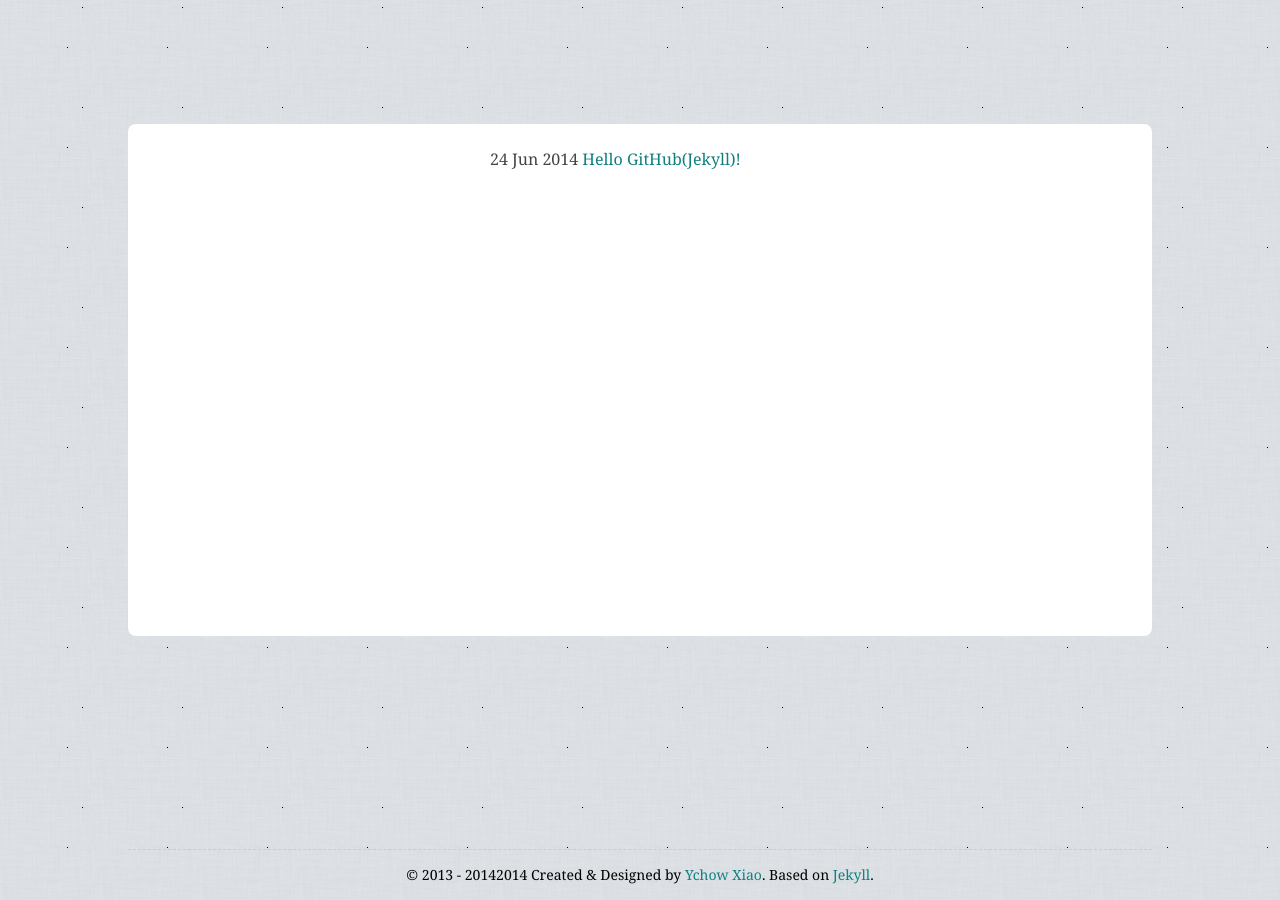
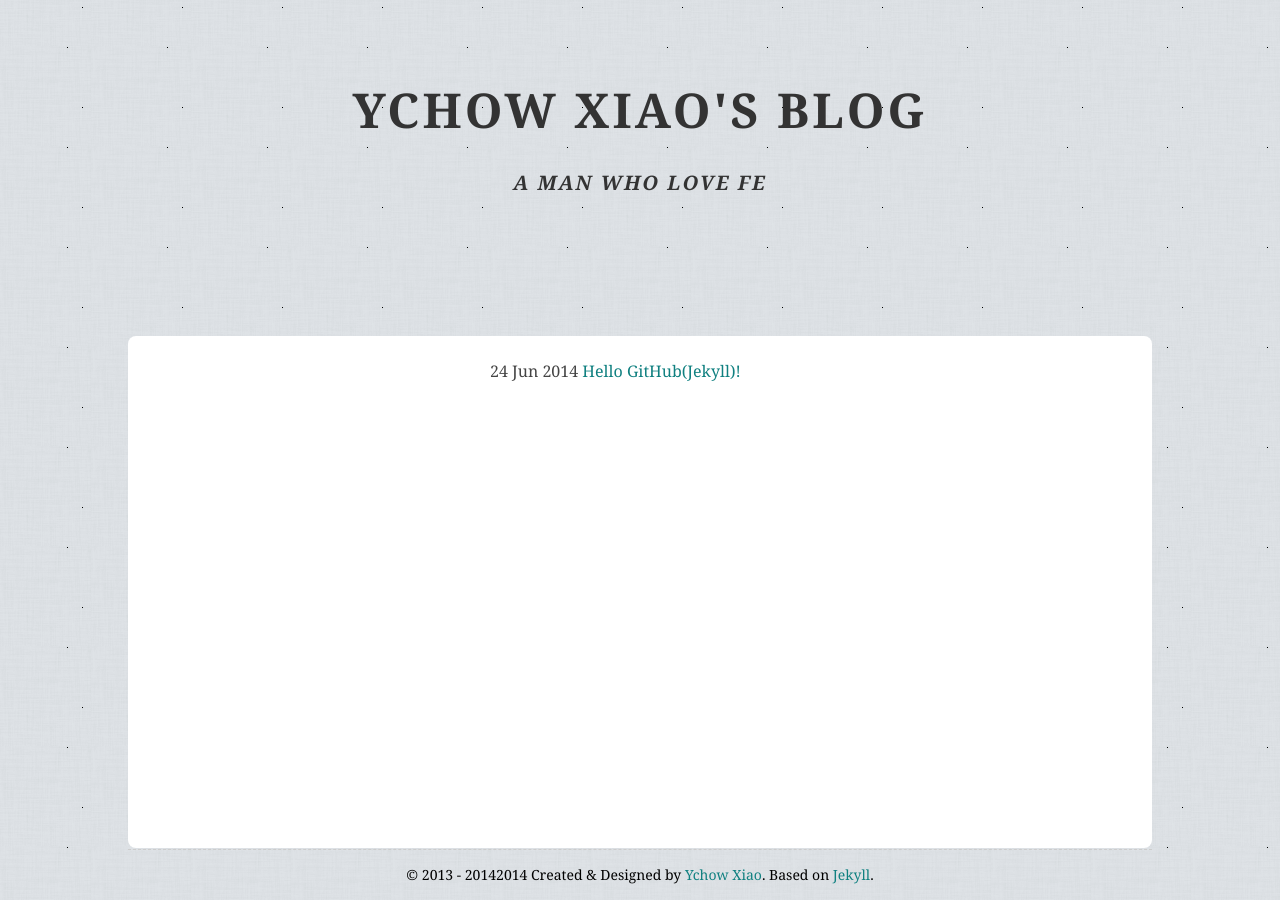
Before and after one commit to kai517/ychowxiao, a Jekyll site: the page built from index.html, in a window 1280 px wide. Built offline with Jekyll 4.4.1, drawn with Linux system fonts in a browser that asks for light colours.

Commit message:
Update default.html

```diff
--- a/_layouts/default.html
+++ b/_layouts/default.html
@@ -6,6 +6,10 @@
 　　　　<link rel="stylesheet" href="css/main.css">
 　　</head>
 　　<body>
+　　<header>
+　　      <h1>YCHOW XIAO'S BLOG</h1>
+          <h2>A Man who love FE </h2>
+　　</header>
       <article>
           {{ content }}
       </article>
```
